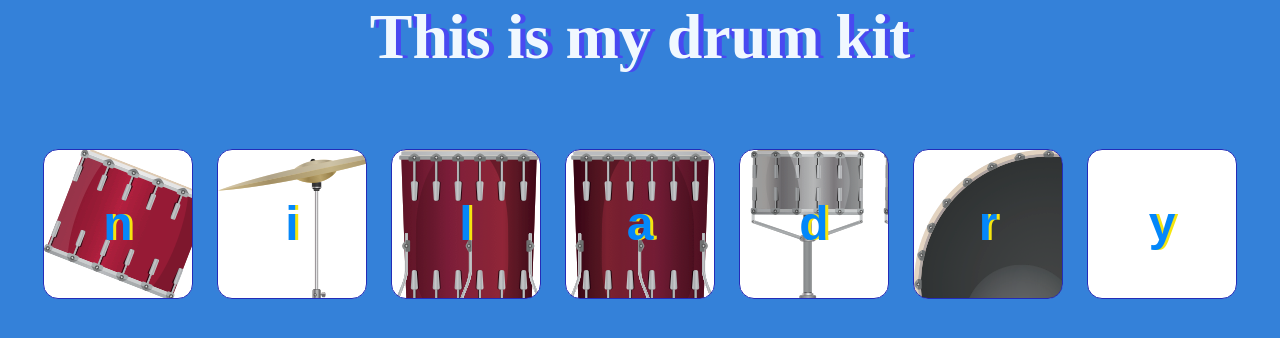
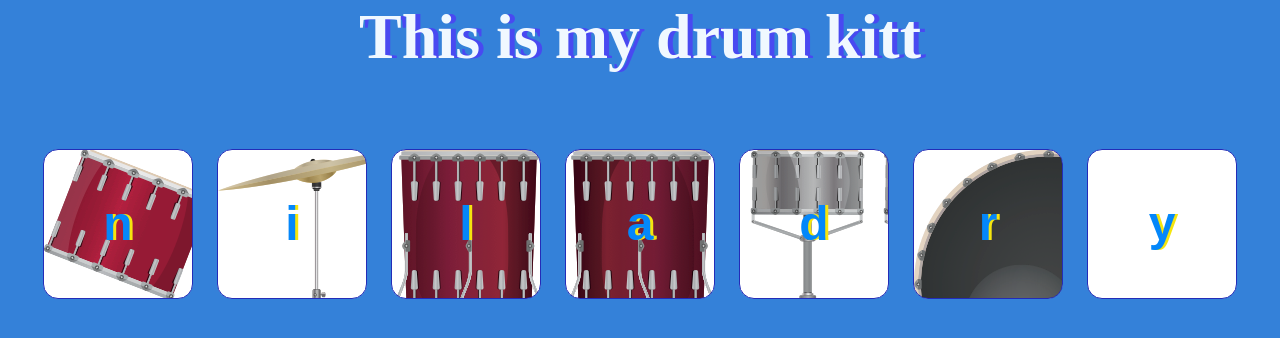
Before and after one commit to NiladriModak/drumKit, a plain HTML site: page index.html in a window 1280 px wide. Drawn offline with Linux system fonts and the light colour scheme.

Commit message:
change 1

```diff
--- a/index.html
+++ b/index.html
@@ -8,7 +8,7 @@
     <title>Drum kit</title>
 </head>
 <body>
-    <h1 id="title">This is my drum kit</h1>
+    <h1 id="title">This is my drum kitt</h1>
     <div class="set">
         <button class="n drum">n</button>
         <button class="i drum">i</button>
```
